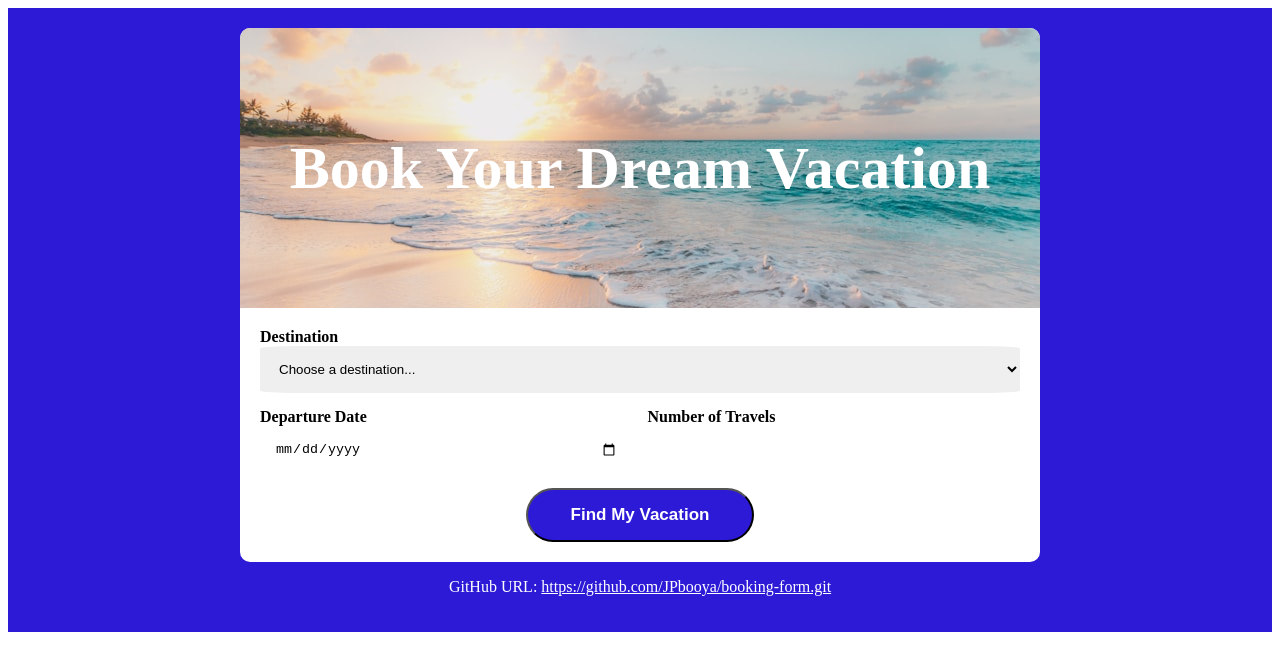
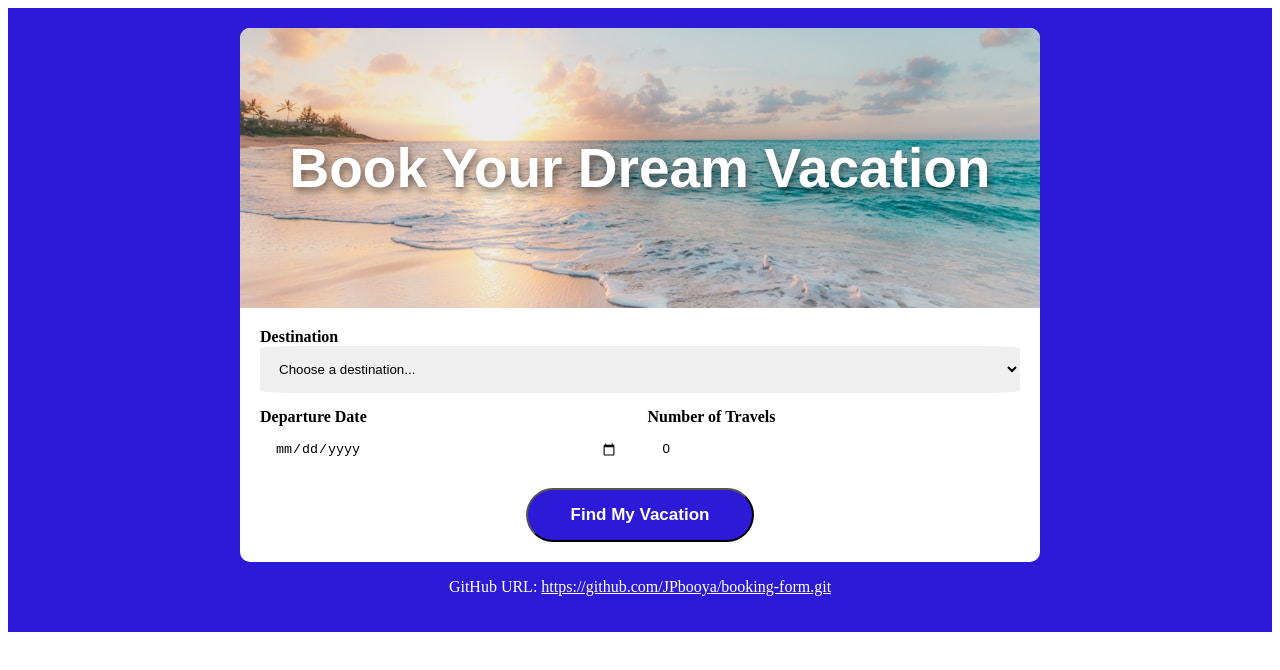
Before and after one commit to JPbooya/booking-form, a website: page home.html in a window 1280 px wide. Drawn offline with Linux system fonts and the light colour scheme.

Commit message:
added placeholder value and adjusted h1 font design

```diff
--- a/home.html
+++ b/home.html
@@ -40,7 +40,7 @@
           <!-- travel -->
           <div class="travel">
             <label for="numtravel">Number of Travels<br><span id="err-travel" class="err"> *Must be greater than 0*</span></label>
-            <input type="number" id="numtravel" name="numtravel" min="1" max="20">
+            <input type="number" id="numtravel" name="numtravel" min="1" max="20" value="0">
           </div>
 
           <!-- Submit button -->
--- a/style.css
+++ b/style.css
@@ -17,7 +17,9 @@ main {
 
 .booking-header h1 {
   color: white;
-  font-size: 60px;
+  font-size: 55px;
+  font-family: Arial, Helvetica, sans-serif;
+  text-shadow: 2px 4px 8px rgba(0,0, 0, 0.5);
 }
 
 label {
```
Also changed, not shown: 1 other file.
